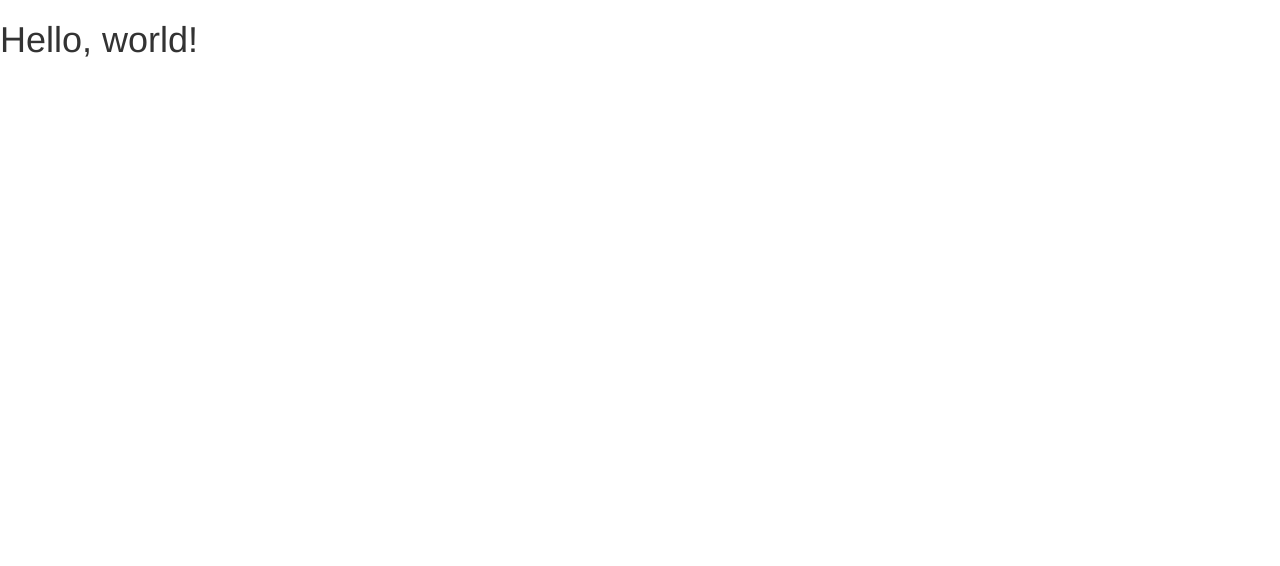
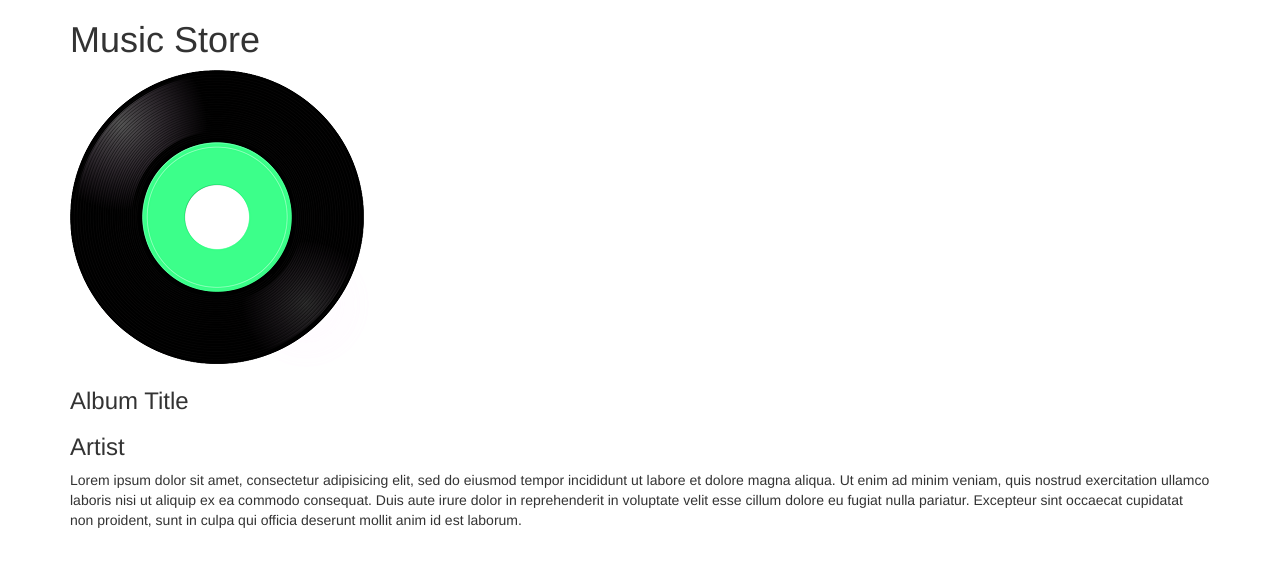
Before and after one commit to NhaTrang/albums-wireframe, a plain HTML site: page AlbumDetails.html in a window 1280 px wide. Drawn offline with nearby package versions, Linux system fonts and the light colour scheme.

Commit message:
Added base elements to html file and renamed album

```diff
--- a/AlbumDetails.html
+++ b/AlbumDetails.html
@@ -18,7 +18,21 @@
     <![endif]-->
   </head>
   <body>
-    <h1>Hello, world!</h1>
+  <div class="container">
+    <h1>Music Store</h1>
+
+    <img src="Images/Album.png">
+    <h3>Album Title</h3>
+    <h3>Artist</h3>
+    <p>Lorem ipsum dolor sit amet, consectetur adipisicing elit, sed do eiusmod
+    tempor incididunt ut labore et dolore magna aliqua. Ut enim ad minim veniam,
+    quis nostrud exercitation ullamco laboris nisi ut aliquip ex ea commodo
+    consequat. Duis aute irure dolor in reprehenderit in voluptate velit esse
+    cillum dolore eu fugiat nulla pariatur. Excepteur sint occaecat cupidatat non
+    proident, sunt in culpa qui officia deserunt mollit anim id est laborum.</p>
+  </div>
+
+
 
     <!-- jQuery (necessary for Bootstrap's JavaScript plugins) -->
     <script src="https://ajax.googleapis.com/ajax/libs/jquery/1.11.3/jquery.min.js"></script>
```
Also changed, not shown: Images/Album.png (renamed from Images/Album.gif.png).
